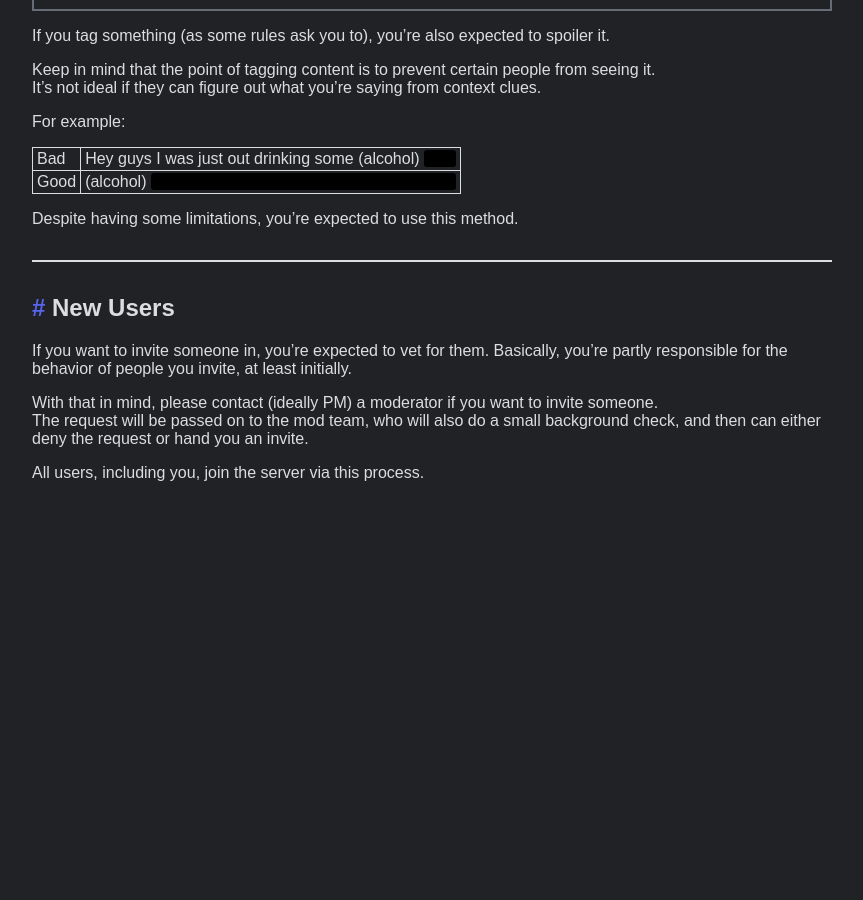
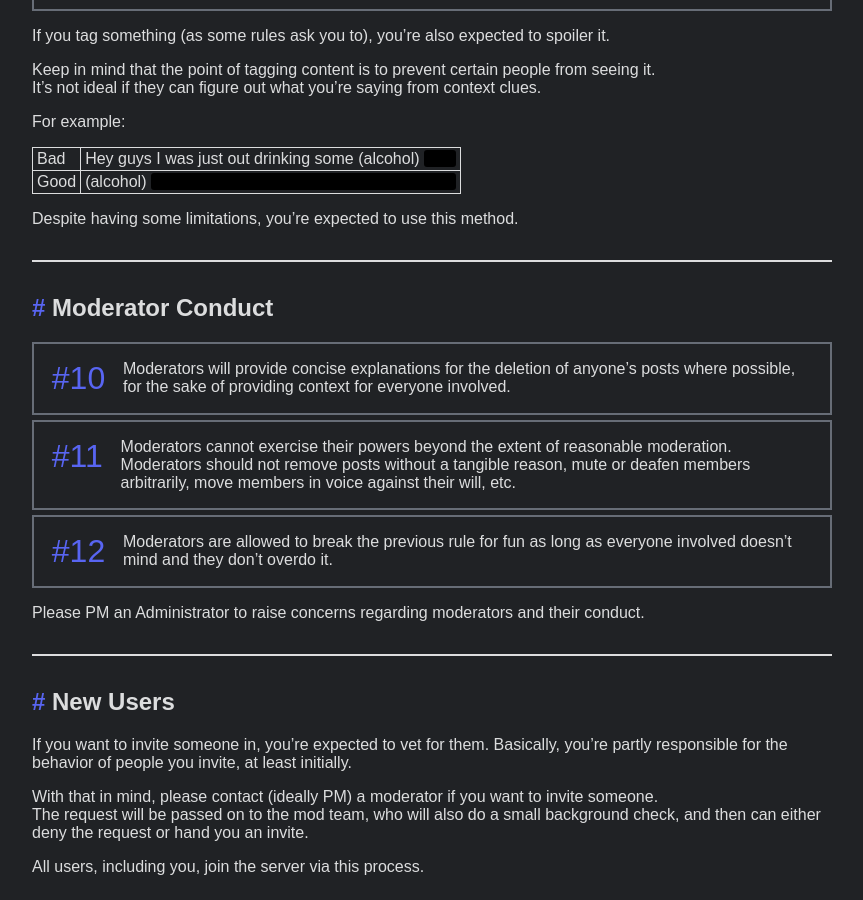
Before and after one commit to chitinlink/ammonite, a Jekyll site: the page built from index.md, in a window 1280 px wide and 900 px high, scrolled down 1387 px. Shown: the whole window, without its empty margins (208-1071 px from the left). Built offline with Jekyll 4.4.1, drawn with Linux system fonts in a browser that asks for light colours; before the commit the page ends 1893 px from its top, so only the background shows below that.

Commit message:
Add moderator conduct

```diff
--- a/_data/rules.yml
+++ b/_data/rules.yml
@@ -34,6 +34,15 @@
 
     Despite having some limitations, you're expected to use this method.
 
+- name: "Moderator Conduct"
+  rules:
+  - Moderators will provide concise explanations for the deletion of anyone's posts where possible, for the sake of providing context for everyone involved.
+  - |
+    Moderators cannot exercise their powers beyond the extent of reasonable moderation.
+    Moderators should not remove posts without a tangible reason, mute or deafen members arbitrarily, move members in voice against their will, etc.
+  - Moderators are allowed to break the previous rule for fun as long as everyone involved doesn't mind and they don't overdo it.
+  text: Please PM an Administrator to raise concerns regarding moderators and their conduct.
+
 - name: "New Users"
   text: |
     If you want to invite someone in, you're expected to vet for them. Basically, you're partly responsible for the behavior of people you invite, at least initially.
```
